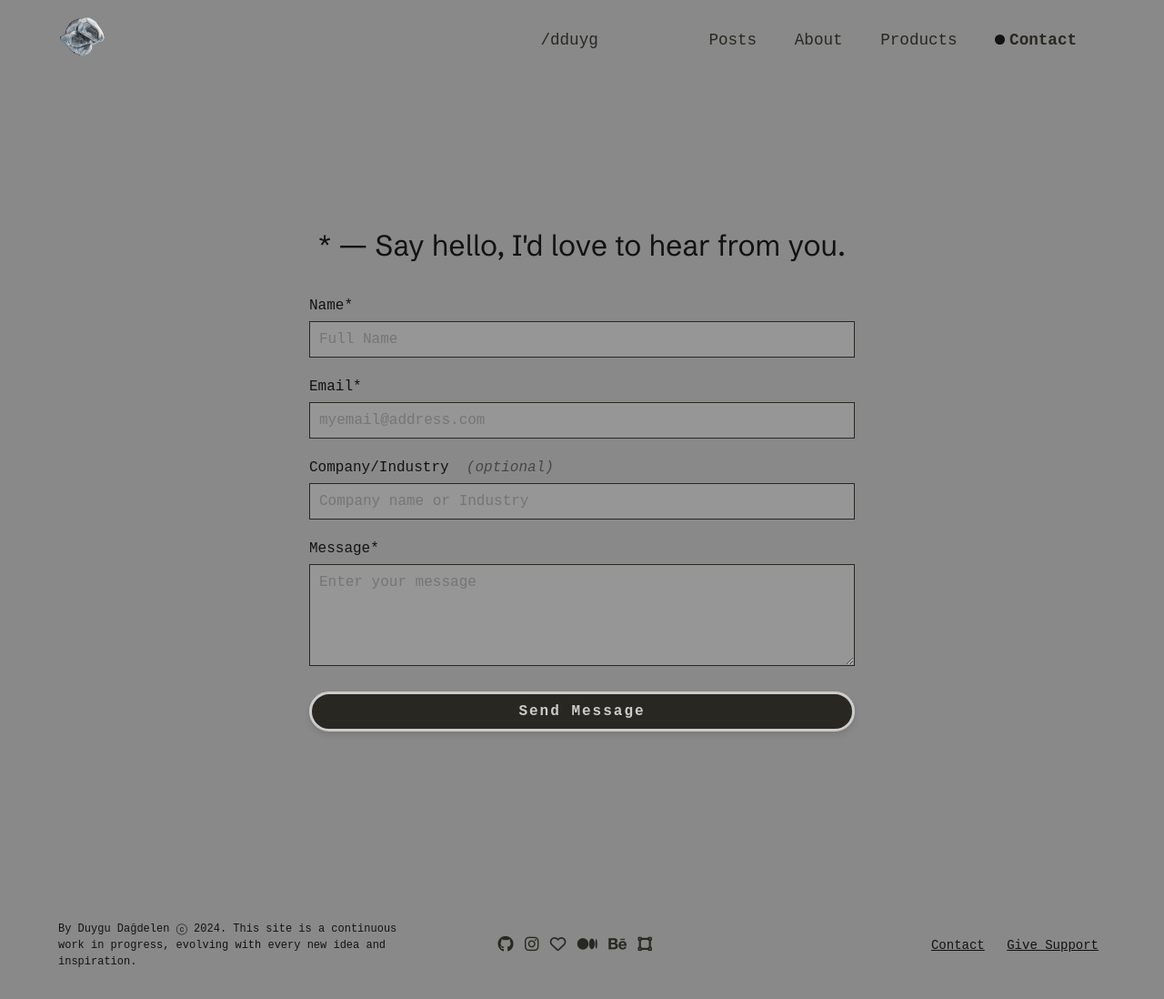
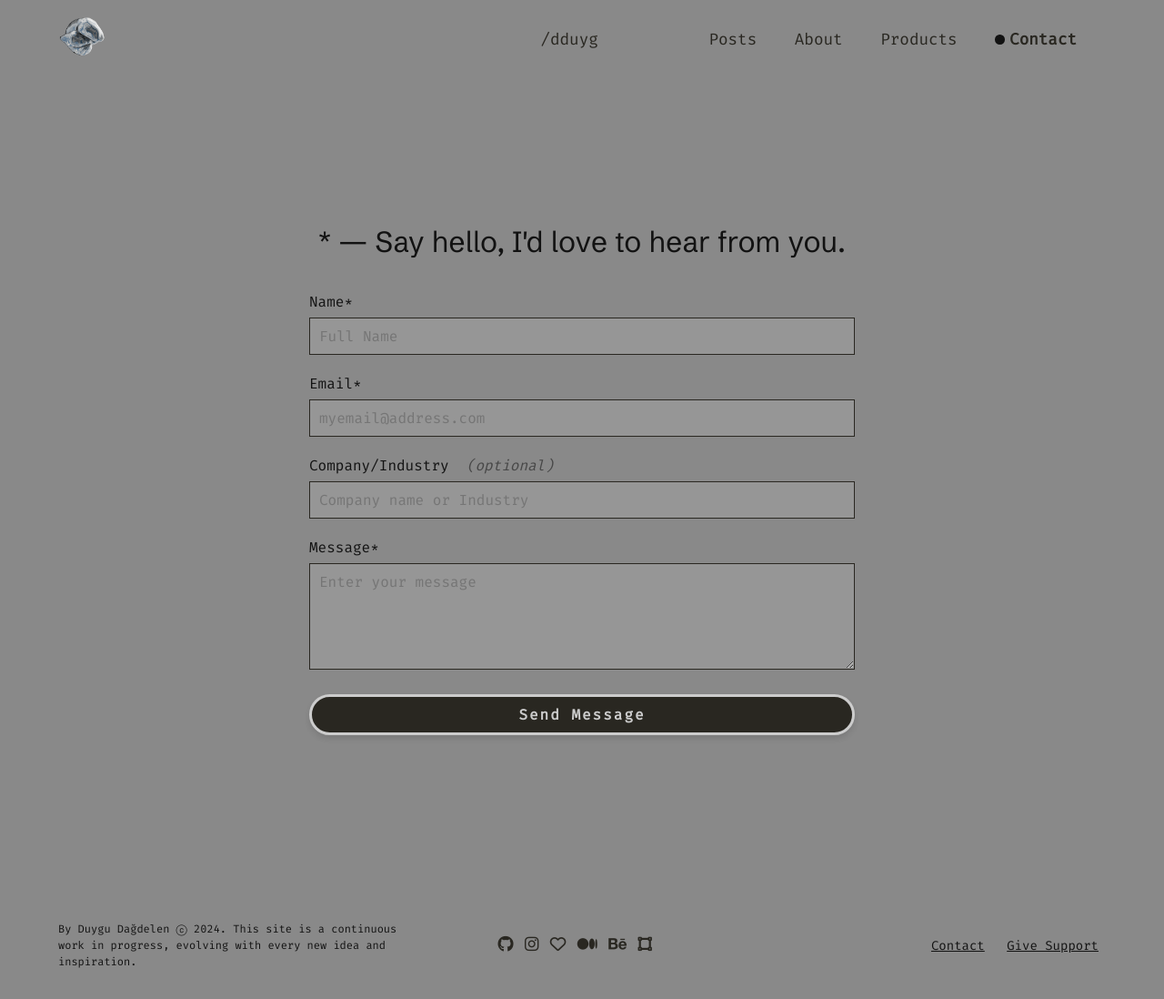
Before and after one commit to dduyg/duuuy, a Jekyll site: the page built from contact.html, in a window 1280 px wide. Shown: the whole page at 91% size. Built offline with Jekyll 4.4.1, drawn with Linux system fonts in a browser that asks for light colours; nearby versions of some CDN libraries.

Commit message:
Update main.css

```diff
--- a/assets/main.css
+++ b/assets/main.css
@@ -4,7 +4,7 @@
   --marker: #CCCCCC;
   --back: #898989;
   --main-font: "Schibsted Grotesk", sans-serif;
-  --mono-font: "Source Code Pro", monospace;
+  --mono-font: "Fira Mono", monospace;
 }
 @font-face {
   font-family: 'LabMono';
```
